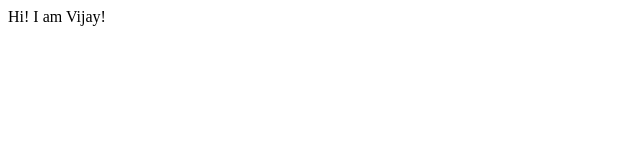
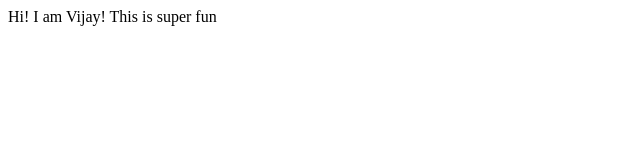
Before and after one commit to vijaysandilya/VijaySandilya-Xperiments, a plain HTML site: page index.html in a window 1280 px wide. Shown: the whole page, without its empty margins (0-640 px from the left). Drawn offline with Linux system fonts and the light colour scheme.

Commit message:
Test Add

```diff
--- a/index.html
+++ b/index.html
@@ -7,5 +7,6 @@
 </head>
 <body>
      Hi! I am Vijay!
+     This is super fun
 </body>
 </html>
```
Also changed, not shown: 1 other file.
